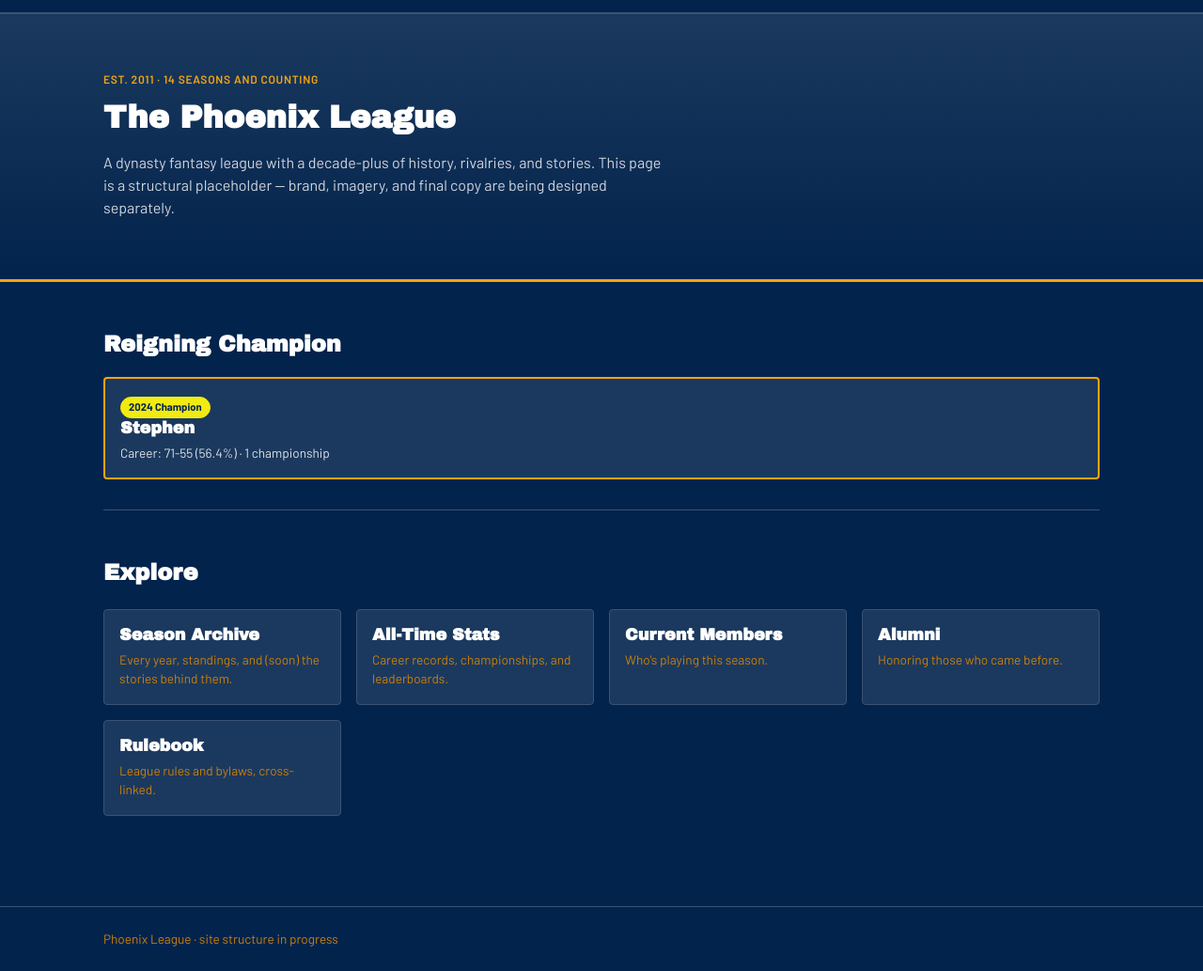
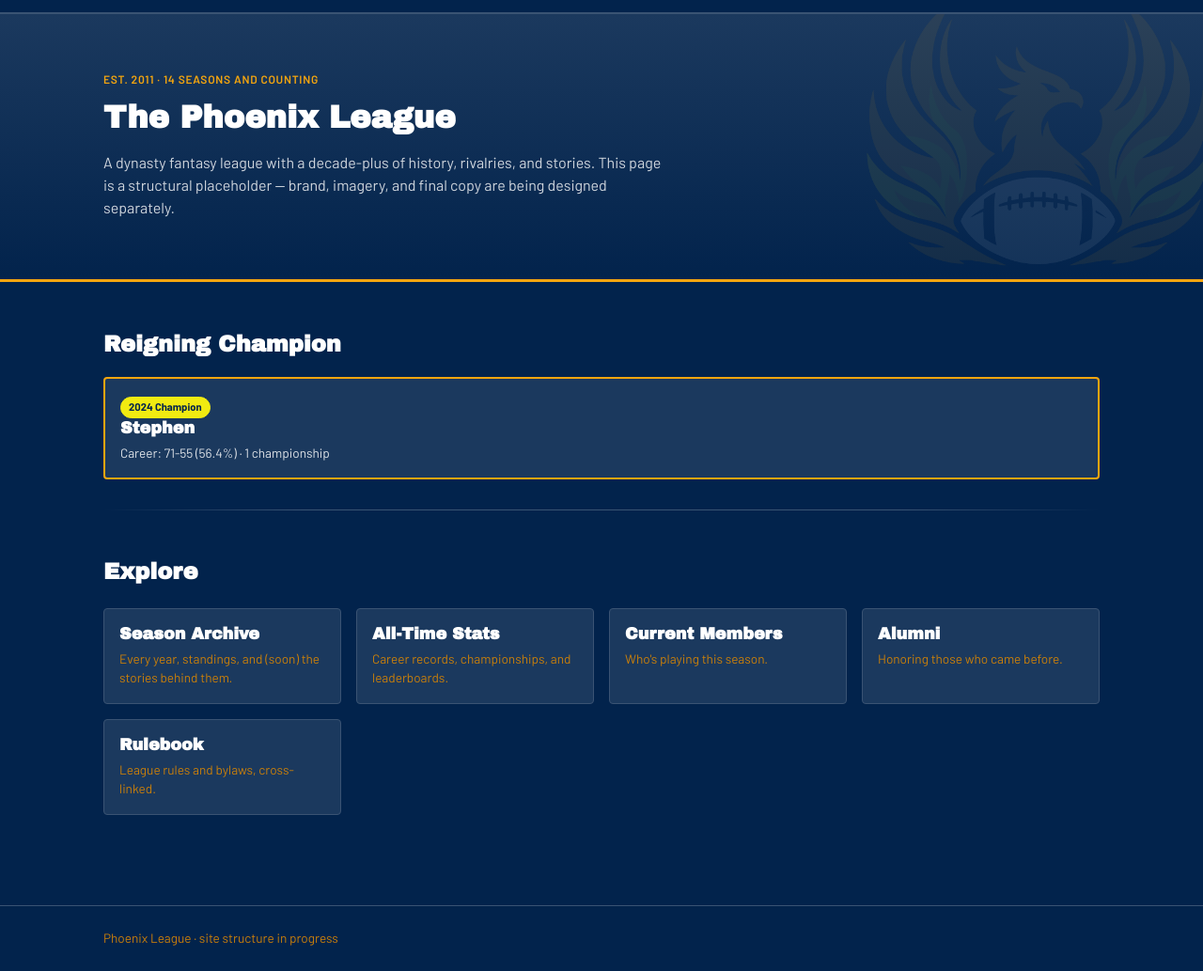
Before and after one commit to reckonerX/phoenix-league, a plain HTML site: page index.html in a window 1280 px wide. Shown: the part 51-1084 px from the top of the page at 94% size. Drawn offline with Linux system fonts and the light colour scheme.

Commit message:
Visual updates

```diff
--- a/css/style.css
+++ b/css/style.css
@@ -80,11 +80,28 @@ header.site-header {
 /* Navy-dominant, gold as accent only - matches the logo's own color
    proportions (mostly navy, gold/yellow used sparingly for the mark). */
 .hero {
+  position: relative;
+  overflow: hidden;
   padding: 48px 0;
   background: linear-gradient(180deg, var(--brand-bg-alt), var(--brand-bg));
   border-bottom: 3px solid var(--brand-primary);
   color: var(--brand-text);
 }
+.hero::before {
+  content: '';
+  position: absolute;
+  top: -15%;
+  right: -5%;
+  width: 480px;
+  height: 480px;
+  background-image: url('../assets/phoenix-league-logo-full.png');
+  background-size: contain;
+  background-repeat: no-repeat;
+  background-position: center;
+  opacity: 0.07;
+  pointer-events: none;
+}
+.hero .wrap { position: relative; z-index: 1; }
 .hero h1 { font-size: 2.1rem; margin: 0 0 8px; color: var(--brand-text); }
 .hero p { max-width: 600px; color: var(--brand-text); opacity: 0.8; }
 .hero .eyebrow { color: var(--brand-primary); opacity: 1; }
@@ -101,6 +118,12 @@ header.site-header {
   border-radius: var(--radius);
   padding: 16px;
   background: var(--brand-bg-alt);
+  transition: transform 0.15s ease, box-shadow 0.15s ease, border-color 0.15s ease;
+}
+.card:has(a):hover {
+  transform: translateY(-3px);
+  border-color: var(--brand-primary);
+  box-shadow: 0 8px 20px rgba(0, 0, 0, 0.35);
 }
 .card h3 { margin: 0 0 6px; font-size: 1.1rem; }
 .card h3 a { color: var(--brand-text); text-decoration: none; }
@@ -136,7 +159,20 @@ tr:hover td { background: var(--brand-bg-alt); }
 
 /* --- Section headers --- */
 main section { padding: 32px 0; }
-main section + section { border-top: 1px solid var(--brand-border); }
+main section + section {
+  border-top: none;
+  position: relative;
+}
+main section + section::before {
+  content: '';
+  display: block;
+  position: absolute;
+  top: 0;
+  left: 0;
+  right: 0;
+  height: 1px;
+  background: linear-gradient(90deg, transparent, var(--brand-border) 20%, var(--brand-border) 80%, transparent);
+}
 .eyebrow {
   text-transform: uppercase;
   letter-spacing: 0.06em;
```
